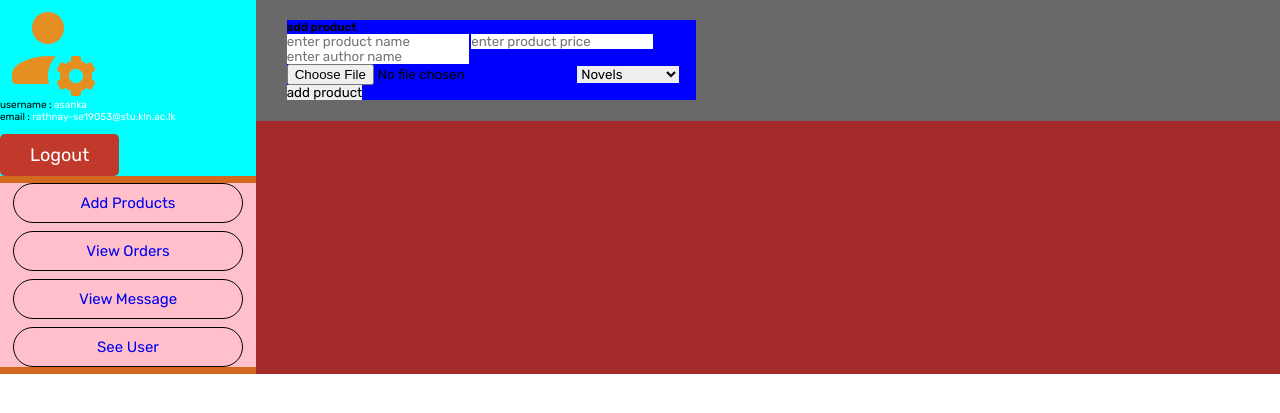
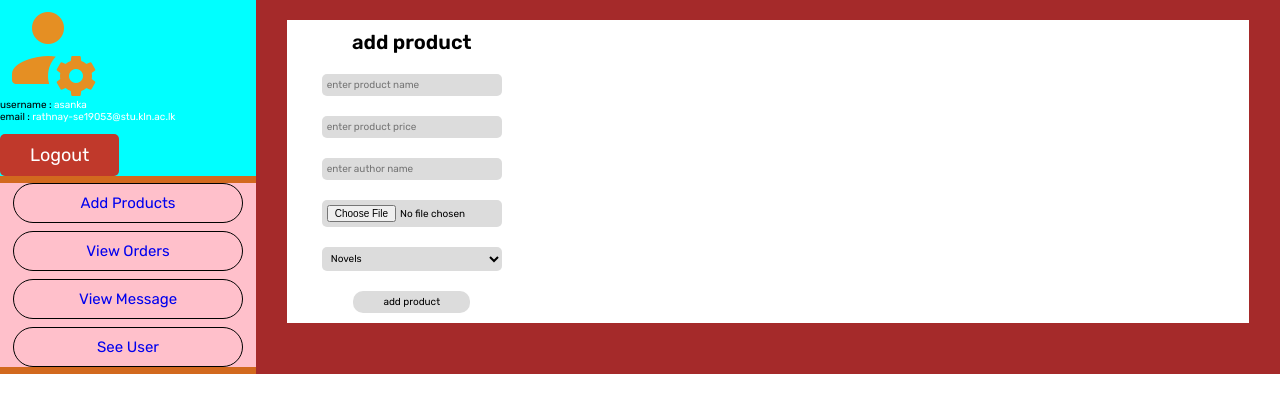
Before and after one commit to AsankaRukshanRathnayake/Online-BookStore, a PHP site: page /admin/products.php in a window 1280 px wide. Shown: the part 29-442 px from the top of the page. Run offline with PHP 8.4, Linux system fonts and the light colour scheme; a user stored in the database is signed in; data comes from the database, SQL or seed files in the repository; data that the repository does not hold is empty.

Commit message:
Modified add product css

```diff
--- a/admin/admincss/products.css
+++ b/admin/admincss/products.css
@@ -1,11 +1,64 @@
 .quick{
     width:100%;
-    background-color: dimgray;
-    display: flex;
+    /*background-color: dimgray;
+    display: flex;*/
 }
 
 .addproducts{
-    width:40%;
+    width:94%;
     margin:2% 3% 2% 3%;
-    background-color: blue;
+    background-color:white;
 }
+
+.login_form_container{
+    min-height: 75vh;
+    padding:2rem;
+    background-color: white;
+    display: flex;
+    align-items: center;
+    justify-content: center;
+}
+
+form{
+    padding:1rem;
+    width: 25rem;
+    border-radius: .7rem;
+    text-align: center;
+}
+
+form h3{
+    font-size: 2rem;
+    margin-bottom: 1rem;
+ }
+
+
+select{
+    width: 18rem;
+    border-radius: .5rem;
+    background-color: gainsboro;
+    padding:0.5rem 0.5rem;
+    font-size: 1rem;
+    color:black;
+    border:black;
+    margin:1rem 0;
+}
+
+form .productfield{
+    width: 18rem;
+    border-radius: .5rem;
+    background-color: gainsboro;
+    padding:0.5rem 0.5rem;
+    font-size: 1rem;
+    color:black;
+    border:black;
+    margin:1rem 0;
+ }
+
+ .addbutton{
+   margin-top: 1rem;
+   padding:0.5rem 3rem;
+   cursor: pointer;
+   font-size: 1rem;
+   border-radius: 1rem;
+   background-color: gainsboro;
+ }
```
